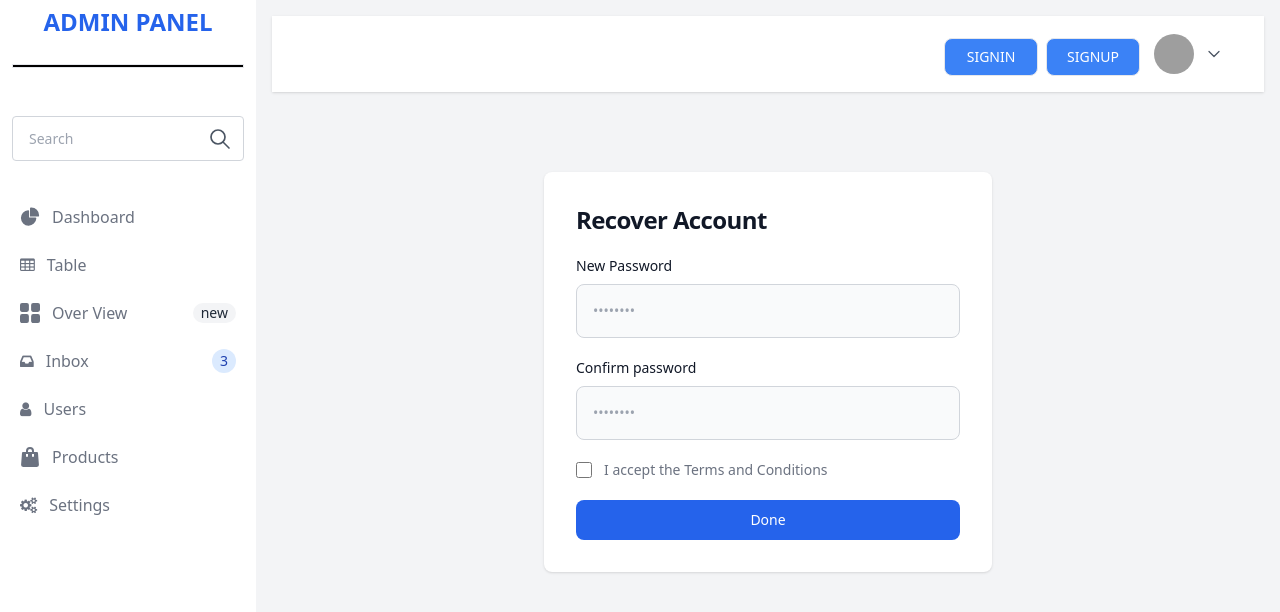
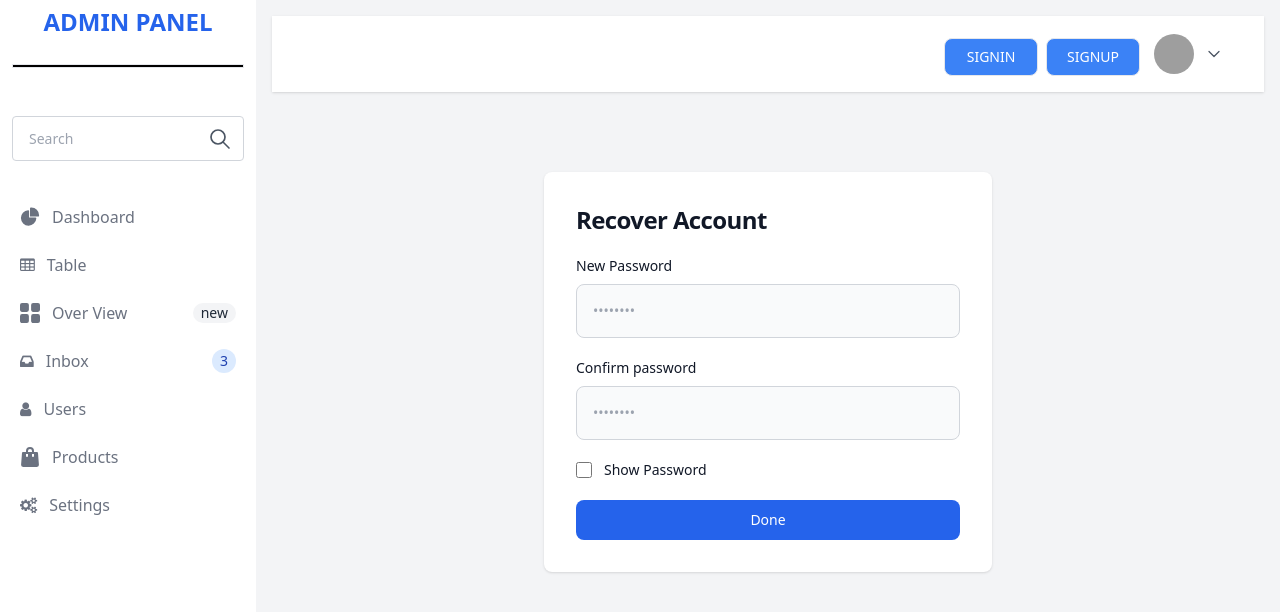
Before and after one commit to yadamoon/Admin-Panel, a React (Vite) app in the folder Dashboard/: page /ForgetPassword in a window 1280 px wide. Both pictures are taken after typing "name@example.com" into the empty fields and a click on the button "Reset passwod". Shown: the top 612 px of the page. Built offline with nearby package versions, Linux system fonts and the light colour scheme; grey boxes are pictures that could not be loaded.

Commit message:
updated css part

```diff
--- a/Dashboard/src/components/pages/ForgetPassword.jsx
+++ b/Dashboard/src/components/pages/ForgetPassword.jsx
@@ -57,7 +57,7 @@ export const CreateNewPassword = () => {
   return (
     <div className="">
       <section className="">
-        <div className="flex flex-col items-center   mx-auto md:h-screen lg:py-20">
+        <div className="flex flex-col items-center   mx-auto md:h-screen lg:py-20 sm:0">
           <div className="w-full p-6 bg-white rounded-lg shadow dark:border md:mt-0 sm:max-w-md  sm:p-8">
             <h2 className="mb-1 text-xl font-bold leading-tight tracking-tight text-gray-900 md:text-2xl ">
               Recover Account
@@ -106,17 +106,8 @@ export const CreateNewPassword = () => {
                   />
                 </div>
                 <div className="ml-3 text-sm">
-                  <label
-                    for="newsletter"
-                    className="font-light text-gray-500 dark:text-gray-300"
-                  >
-                    I accept the{" "}
-                    <a
-                      className="font-medium text-primary-600 hover:underline dark:text-primary-500"
-                      href="#"
-                    >
-                      Terms and Conditions
-                    </a>
+                  <label for="newsletter" className="font-light text-gray-900 ">
+                    Show Password
                   </label>
                 </div>
               </div>
```
